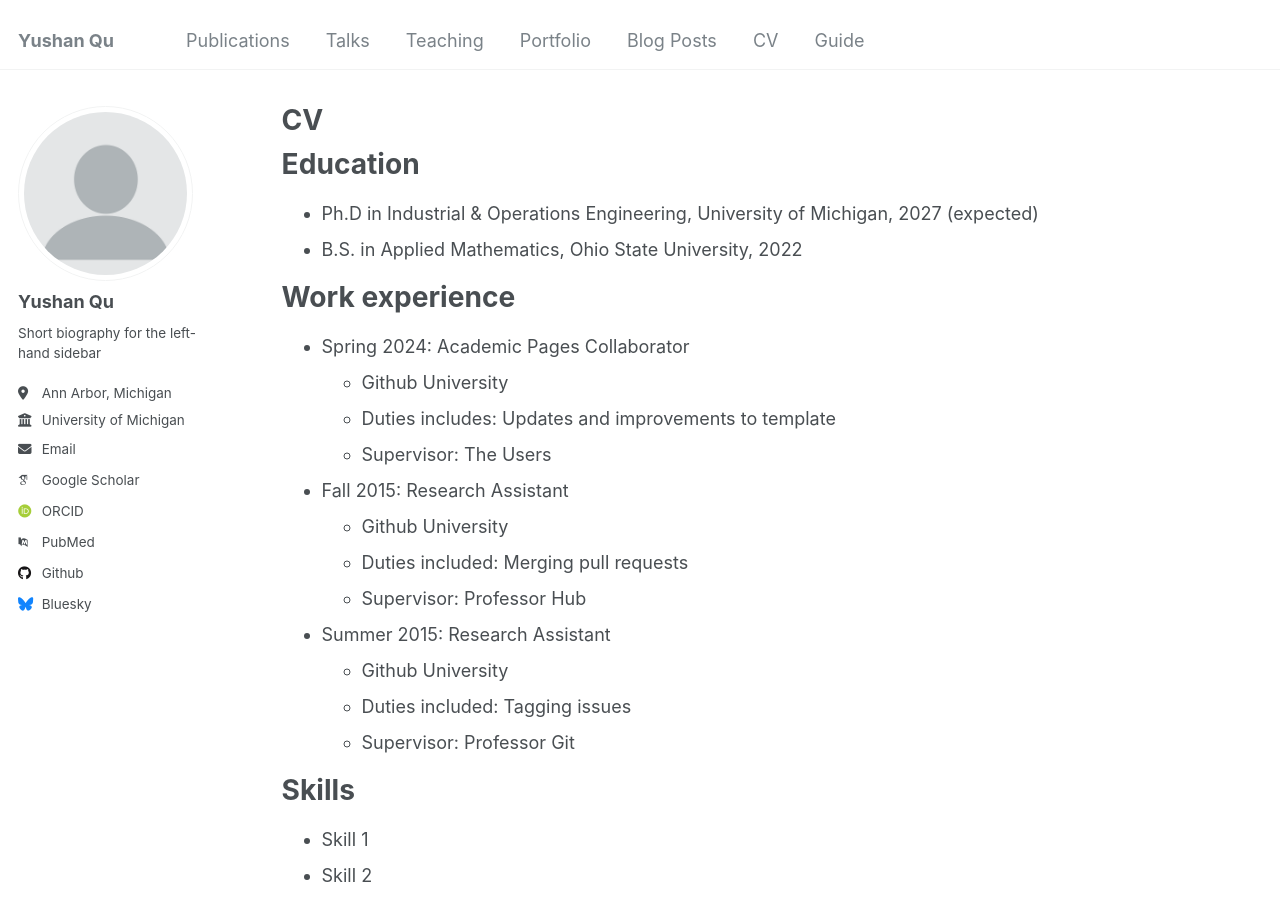
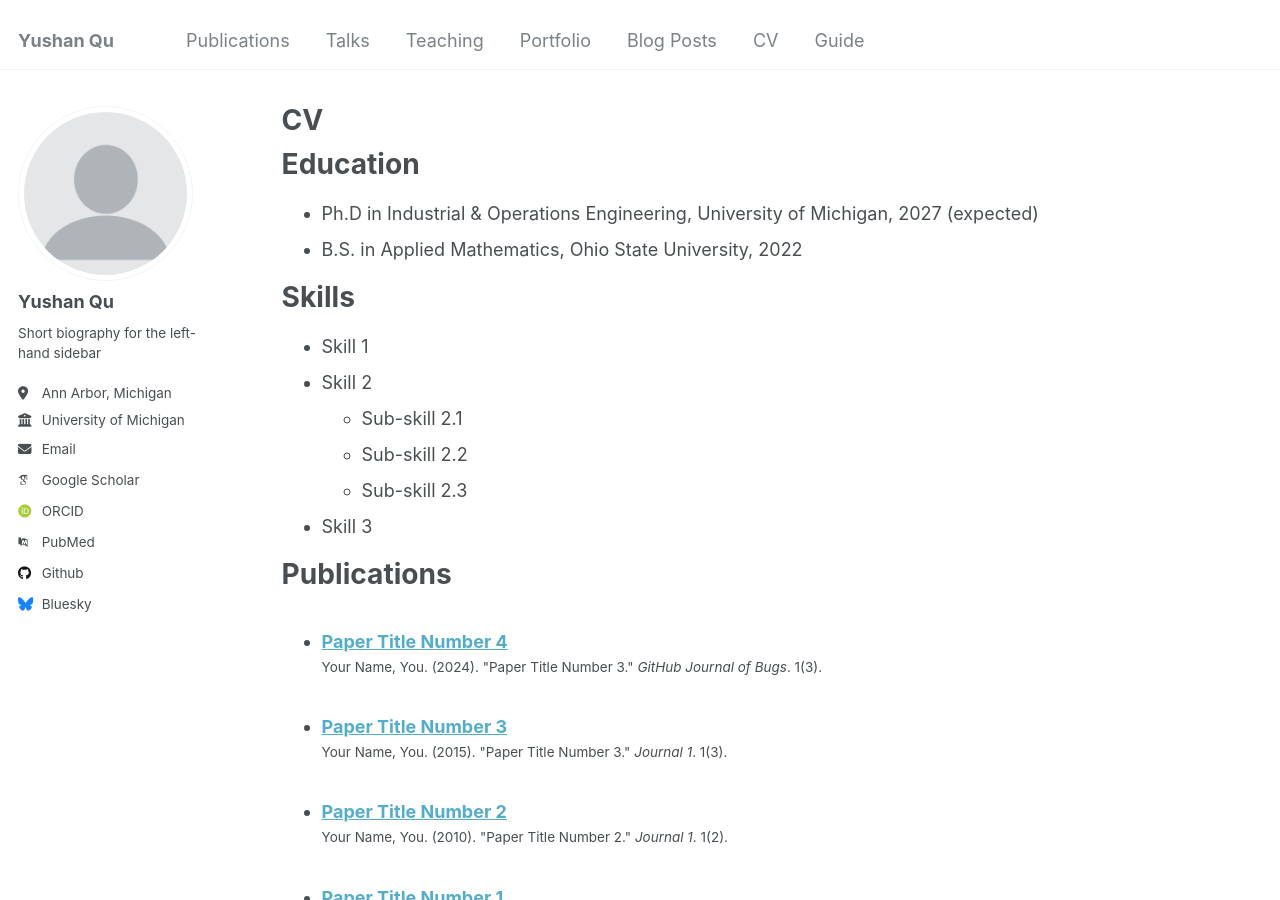
Before and after one commit to yushanqu/yushanqu.github.io, a Jekyll site: the page built from _pages/cv.md, in a window 1280 px wide and 900 px high. Built offline with Jekyll 4.4.1, drawn with Linux system fonts in a browser that asks for light colours; some web fonts are replaced.

Commit message:
Update cv.md

```diff
--- a/_pages/cv.md
+++ b/_pages/cv.md
@@ -15,7 +15,7 @@ Education
 <!--* M.S. in Jekyll, GitHub University, 2014-->
 * B.S. in Applied Mathematics, Ohio State University, 2022
 
-Work experience
+<!--Work experience
 ======
 * Spring 2024: Academic Pages Collaborator
   * Github University
@@ -30,7 +30,7 @@ Work experience
 * Summer 2015: Research Assistant
   * Github University
   * Duties included: Tagging issues
-  * Supervisor: Professor Git
+  * Supervisor: Professor Git -->
 
 Skills
 ======
```
